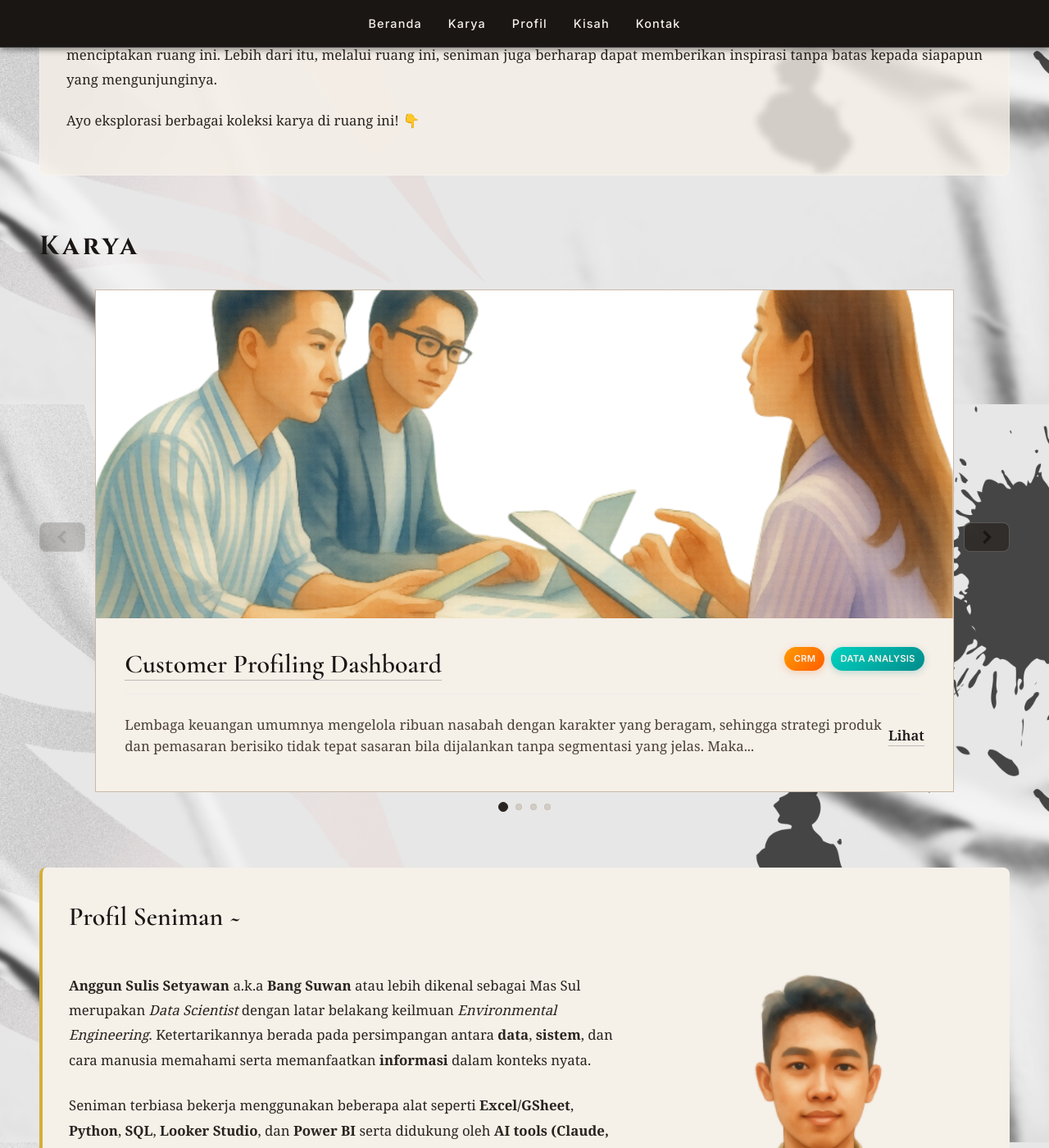
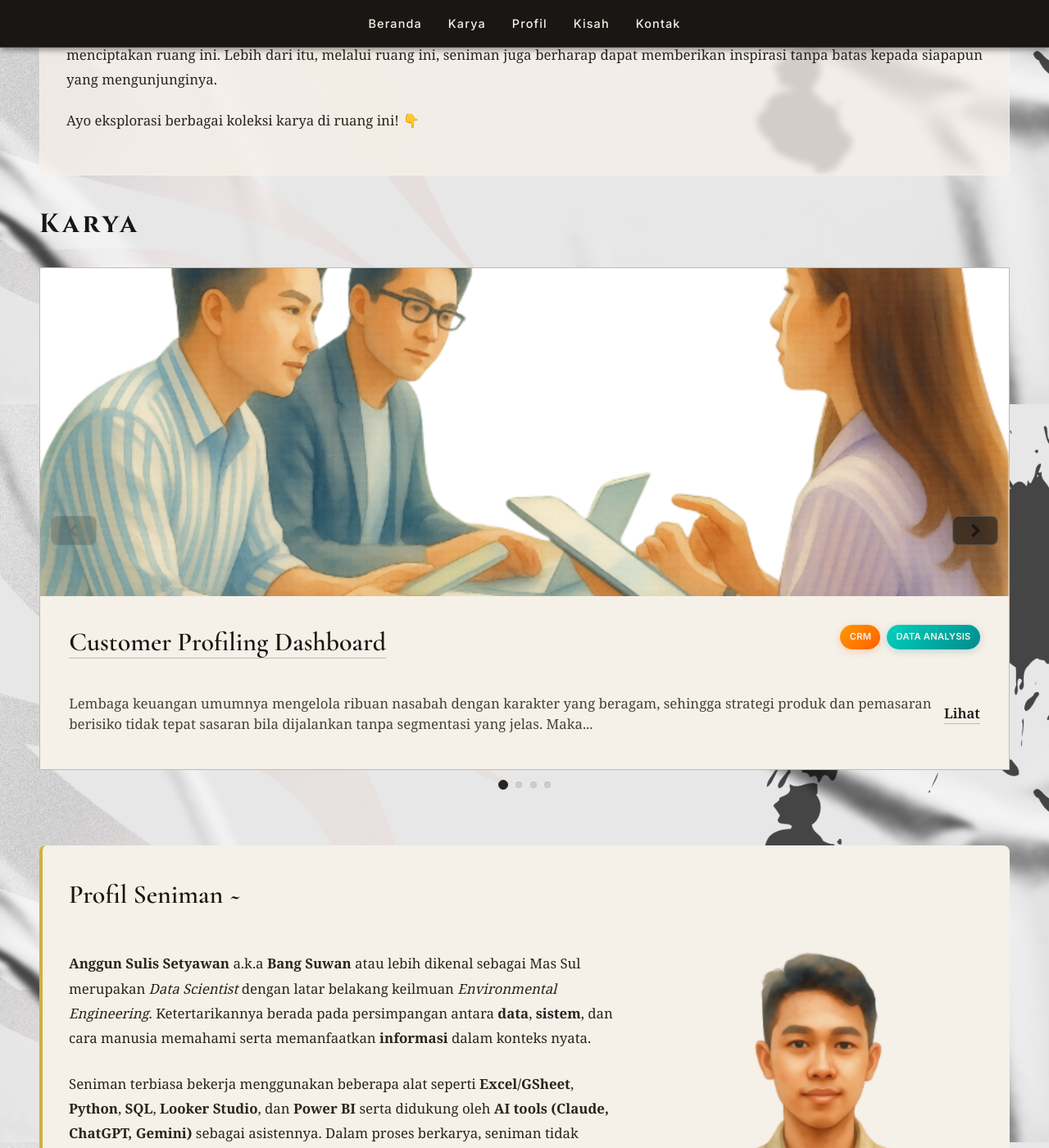
Before and after one commit to Sulbae/Sulbae.github.io, a Jekyll site: the page built from index.md, in a window 1280 px wide and 1400 px high, scrolled down 407 px. Shown: the whole window at 82% size. Built offline with Jekyll 4.4.1, drawn with Linux system fonts in a browser that asks for light colours.

Commit message:
Update home.css

```diff
--- a/assets/css/home.css
+++ b/assets/css/home.css
@@ -411,7 +411,7 @@ section.profile .hashtags code:hover {
    ========================================= */
 .projects {
    margin-top: 2rem;
-   overflow: hidden;
+   /* overflow: hidden; */
 }
 
 .projects h2 {
@@ -426,15 +426,16 @@ section.profile .hashtags code:hover {
 .projects-grid-wrapper {
   position: relative;
    /* width: 100%; */
-  display: flex;
-  align-items: center;
-  gap: 12px;
+  display: block;
+  /* align-items: center; */
+  /* gap: 12px; */
   padding-left: 0;
   padding-right: 0;
   box-sizing: border-box;
 }
 
 .projects-grid {
+   width: 100%;
    flex: 1;
    min-width: 0;
    display: flex;
@@ -544,8 +545,8 @@ section.profile .hashtags code:hover {
 } */
 
 .scroll-btn {
-  position: static;
-  /* top: 50%; */
+  position: absolute;
+  top: 50%;
   /* transform: translateY(-50%); */
   transform: none;
   z-index: 10;
@@ -565,15 +566,15 @@ section.profile .hashtags code:hover {
 }
 
 .scroll-prev {
-  order: 1;
+  left: 14px;
 }
 
-#projectsGrid.projects-grid {
+/* #projectsGrid.projects-grid {
   order: 2;
-}
+} */
 
 .scroll-next {
-  order: 3;
+  right: 14px;
 }
 
 .scroll-btn:hover {
```
